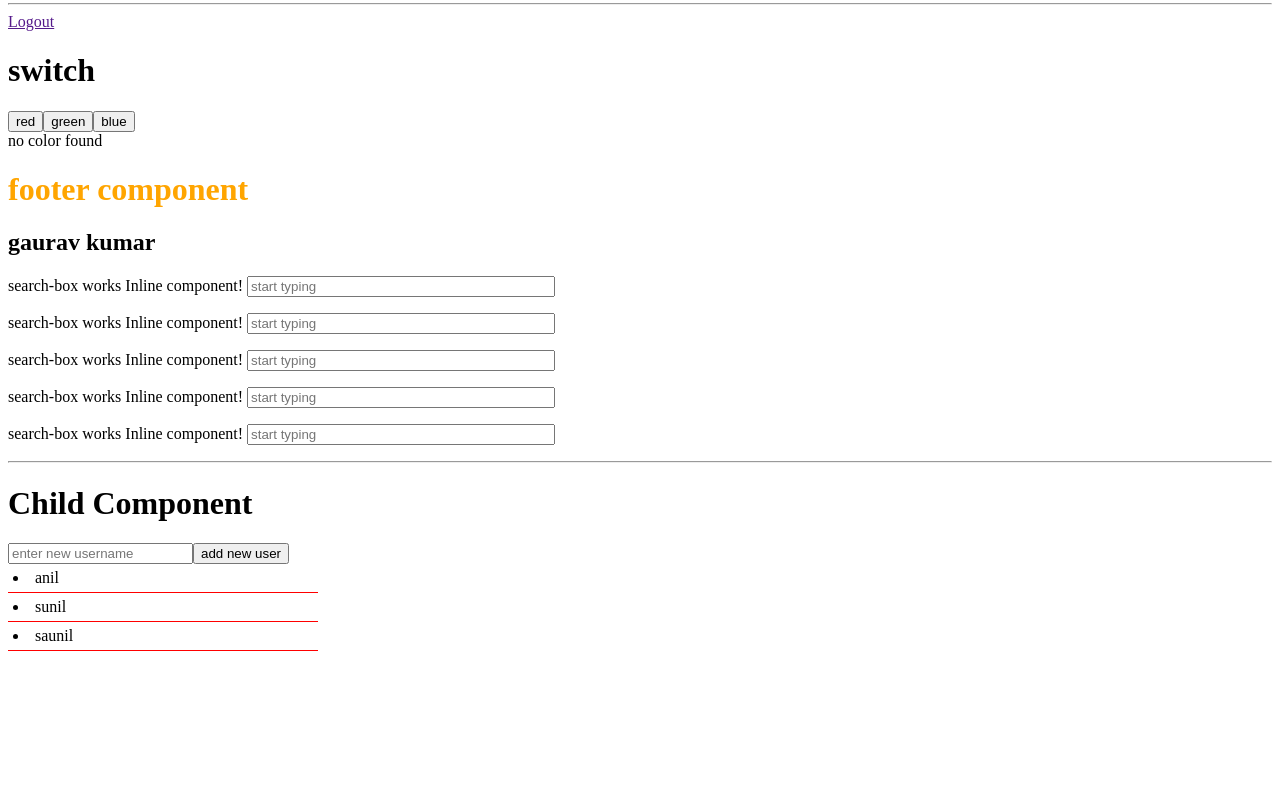
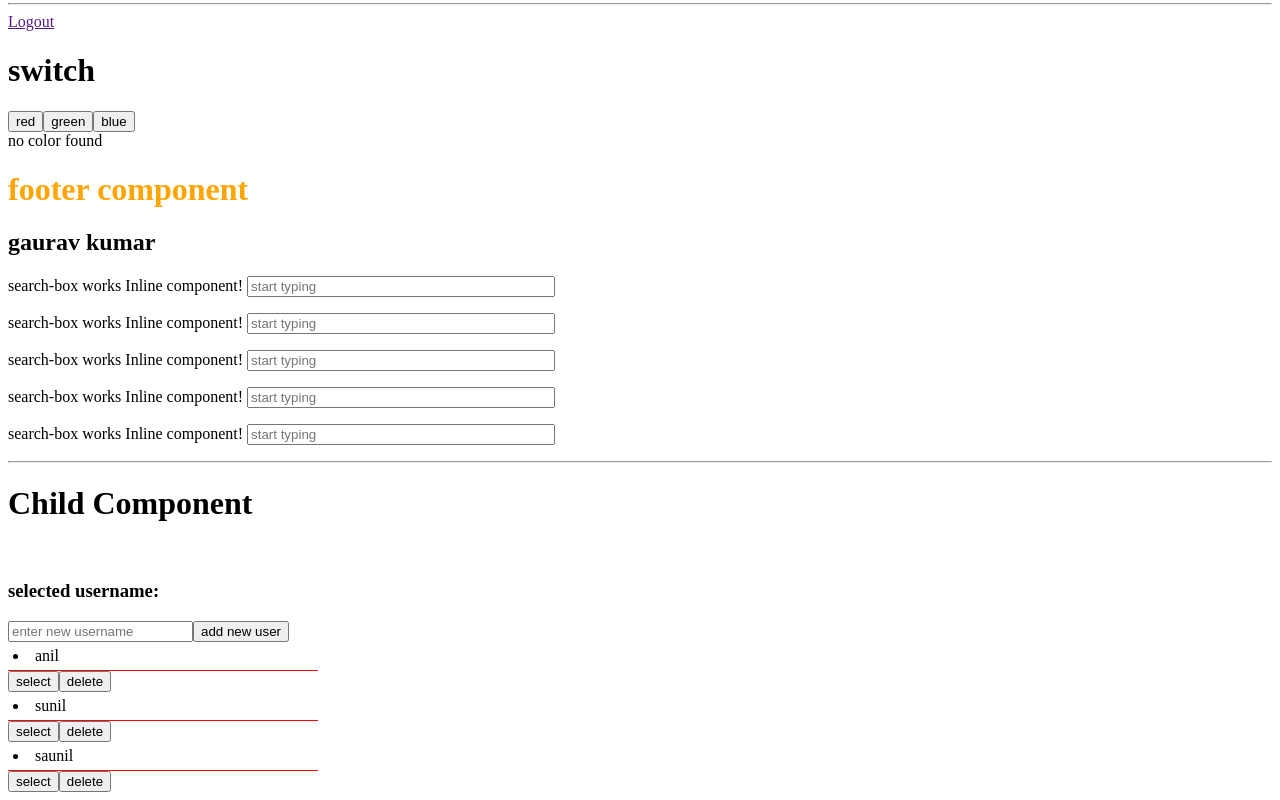
Before and after one commit to Gaurav7173/angular-21-tut, an Angular app: page / in a window 1280 px wide. Shown: the part 1879-2679 px from the top of the page. Before the commit the page ends 2538 px from the top, so only its background shows below. Built offline with nearby package versions, Linux system fonts and the light colour scheme.

Commit message:
Child to parent data passing

```diff
--- a/src/app/app.html
+++ b/src/app/app.html
@@ -198,6 +198,8 @@
 }
 <hr>
 <h1>Child Component</h1>
+<br>
+<h3>selected username: {{selectedusername()}}</h3>
 
 
 
@@ -211,5 +213,14 @@
 <button (click)="addnewuser()">add new user</button>
 
 @for (user of usersnew(); track user) {
-  <app-child [username]="user"></app-child>
+  <app-child
+
+  [username]="user"
+
+  (selecteduser)="handleSelectedUser($event)"
+  (deleteuser)="deleteuser($event)">
+
+
+  </app-child>
+
 }
--- a/src/app/app.ts
+++ b/src/app/app.ts
@@ -119,10 +119,23 @@ export class App {
     usersnew=signal(['anil', 'sunil', 'saunil']);
 
     newuser=signal('');
+    selectedusername=signal('');
 
     addnewuser(){
       this.usersnew.update((item)=>([...item,this.newuser()]));
       this.newuser.set('');
     }
 
+    handleSelectedUser(name: string) {
+
+  this.selectedusername.set(name);
 }
+
+deleteuser(name: string) {
+ console.log(name);
+  this.usersnew.update((data) => data.filter(item => item != name));
+}
+
+
+
+}
--- a/src/app/child/child.html
+++ b/src/app/child/child.html
@@ -1,2 +1,4 @@
 
 <li class="list">{{username}}</li>
+<button (click)="whichuser(username)">select</button>
+<button (click)="delete(username)">delete</button>
--- a/src/app/child/child.ts
+++ b/src/app/child/child.ts
@@ -1,4 +1,4 @@
-import { Component, Input } from '@angular/core';
+import { Component, EventEmitter, Input, Output, output } from '@angular/core';
 
 @Component({
   selector: 'app-child',
@@ -8,5 +8,21 @@ import { Component, Input } from '@angular/core';
 })
 export class Child {
   @Input() username: string |undefined;
+  @Output() selecteduser = new EventEmitter<string>();
+  @Output() deleteuser = new EventEmitter<string>();
+
+  whichuser(name: string|undefined) {
+    this.selecteduser.emit(name);
+
+
+
+  }
+
+  delete(name: string|undefined) {
+      this.deleteuser.emit(name);
+    }
+
+
+
 
 }
```
